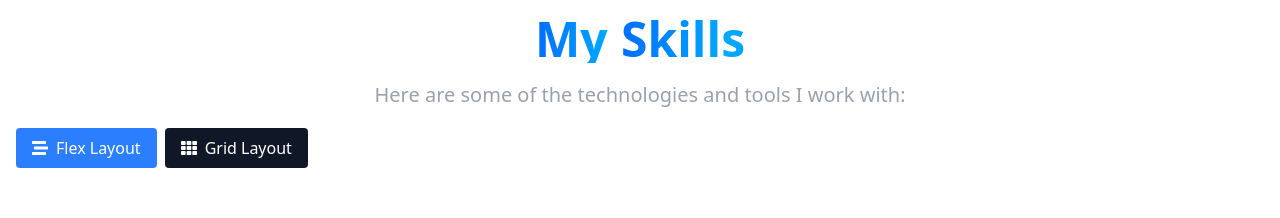
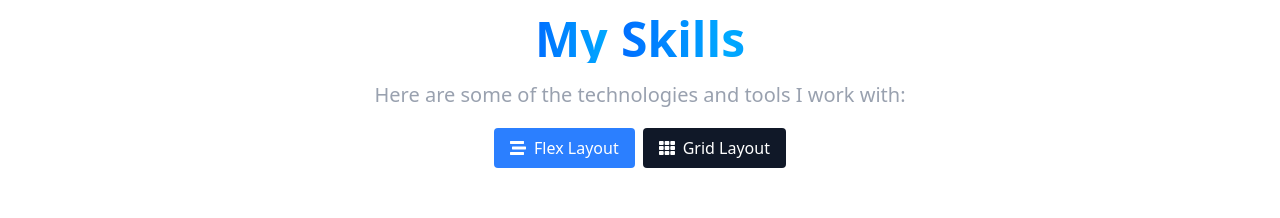
Before and after one commit to Hossahin/md_hossahin_frontend_developer, a Next.js app: page / in a window 1280 px wide. Shown: the part 960-1178 px from the top of the page. Built offline with nearby package versions, Linux system fonts and the light colour scheme.

Commit message:
style: adjust layout alignment

```diff
--- a/src/components/Skills.tsx
+++ b/src/components/Skills.tsx
@@ -87,7 +87,7 @@ const Skills = () => {
         </p>
 
         {/* Layout */}
-        <div className="flex flex-col sm:flex-row gap-2 mb-6">
+        <div className="flex justify-center flex-col sm:flex-row gap-2 mb-6">
           <button
             onClick={() => setLayout("flex")}
             className={`flex items-center justify-center cursor-pointer gap-2 px-4 py-2 rounded w-full sm:w-auto ${
```
